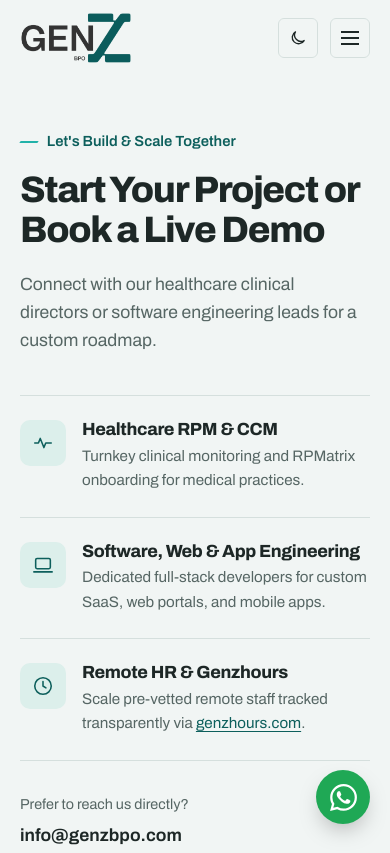
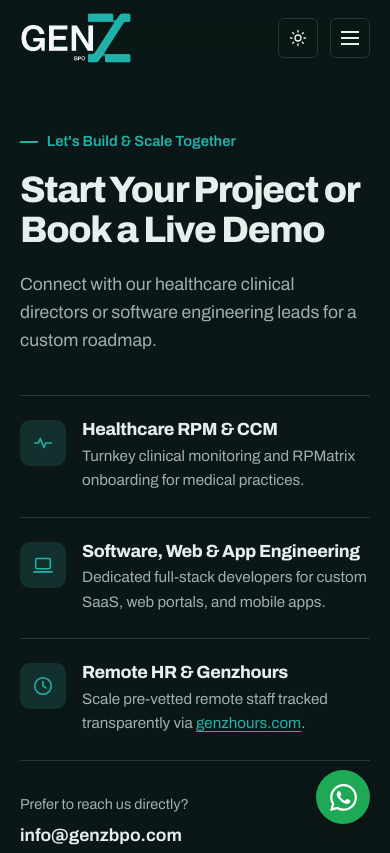
Before and after one commit to ahmadrehan0353-star/GenzBPO, a plain HTML site: page contact.html in a window 390 px wide. Shown: the top 853 px of the page. Drawn offline with Linux system fonts and the light colour scheme.

Commit message:
Make dark mode the default theme
Visitors now see dark mode on first load; choosing light with the
toggle is saved and respected on later visits.

Co-Authored-By: Claude Opus 5.5 <noreply@anthropic.com>
Claude-Session: https://claude.ai/code/session_01F3xsLYrrHSRMyPk6knQdi5

```diff
--- a/contact.html
+++ b/contact.html
@@ -12,10 +12,10 @@
   <link rel="preconnect" href="https://fonts.googleapis.com" />
   <link rel="preconnect" href="https://fonts.gstatic.com" crossorigin />
   <link rel="stylesheet" href="styles.css" />
-  <script>try{if(localStorage.getItem('genzbpo-theme')==='dark')document.documentElement.classList.add('pre-dark')}catch(e){}</script>
+  <script>try{if(localStorage.getItem('genzbpo-theme')==='light')document.documentElement.classList.add('pre-light')}catch(e){}</script>
 </head>
-<body class="page-contact">
-  <script>if(document.documentElement.classList.contains('pre-dark'))document.body.classList.add('dark-mode')</script>
+<body class="page-contact dark-mode">
+  <script>if(document.documentElement.classList.contains('pre-light'))document.body.classList.remove('dark-mode')</script>
   <a class="skip-link" href="#main">Skip to content</a>
 
   <header class="navbar">
@@ -38,7 +38,7 @@
         <a href="contact.html" class="btn btn-primary btn-sm">Book Discovery Call</a>
       </div>
 
-      <button class="theme-toggle" id="themeToggle" type="button" aria-label="Switch to dark mode" aria-pressed="false" title="Switch to dark mode">
+      <button class="theme-toggle" id="themeToggle" type="button" aria-label="Switch to light mode" aria-pressed="true" title="Switch to light mode">
         <svg class="theme-icon theme-icon-moon" viewBox="0 0 24 24" aria-hidden="true"><path d="M20.2 15.4A8.5 8.5 0 0 1 8.6 3.8 8.5 8.5 0 1 0 20.2 15.4Z" /></svg>
         <svg class="theme-icon theme-icon-sun" viewBox="0 0 24 24" aria-hidden="true"><circle cx="12" cy="12" r="4" /><path d="M12 2v2m0 16v2M4.93 4.93l1.42 1.42m11.3 11.3 1.42 1.42M2 12h2m16 0h2M4.93 19.07l1.42-1.42m11.3-11.3 1.42-1.42" /></svg>
       </button>
--- a/script.js
+++ b/script.js
@@ -7,11 +7,12 @@
 document.addEventListener('DOMContentLoaded', () => {
   // ---- Theme -------------------------------------------------------------
   const themeToggle = document.getElementById('themeToggle');
-  let darkModeEnabled = false;
+  // Dark is the default; only a saved 'light' choice switches it off.
+  let darkModeEnabled = true;
   try {
-    darkModeEnabled = localStorage.getItem('genzbpo-theme') === 'dark';
+    darkModeEnabled = localStorage.getItem('genzbpo-theme') !== 'light';
   } catch {
-    darkModeEnabled = false;
+    darkModeEnabled = true;
   }
   document.body.classList.toggle('dark-mode', darkModeEnabled);
 
```
Also changed, not shown: index.html (+4 -4 lines), products.html (+4 -4 lines), services.html (+4 -4 lines).
